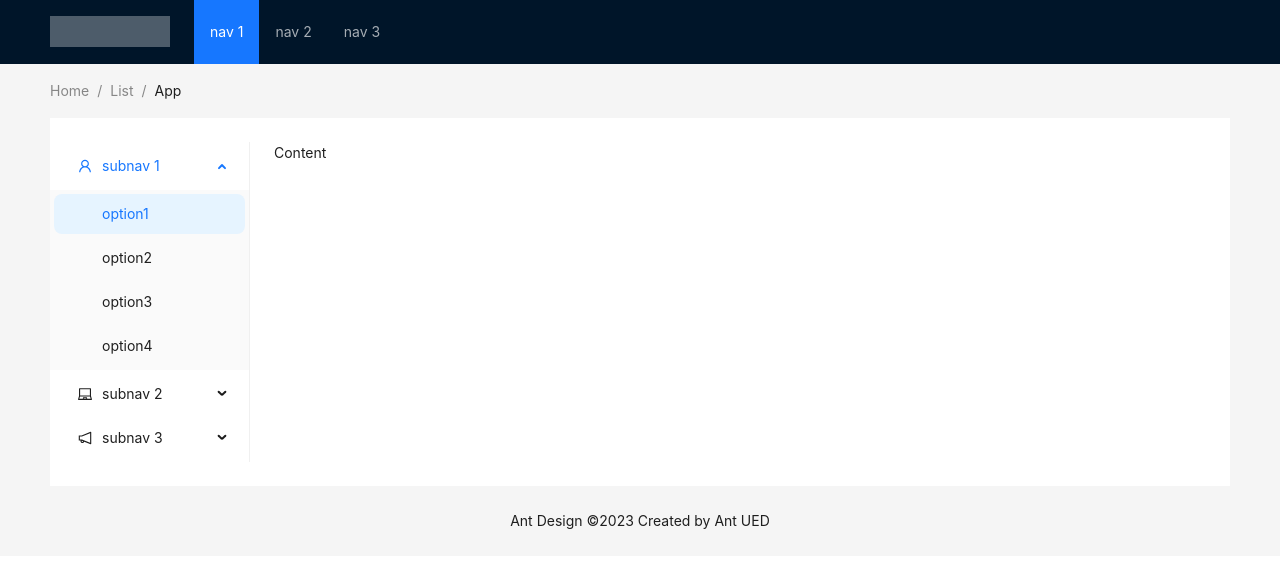
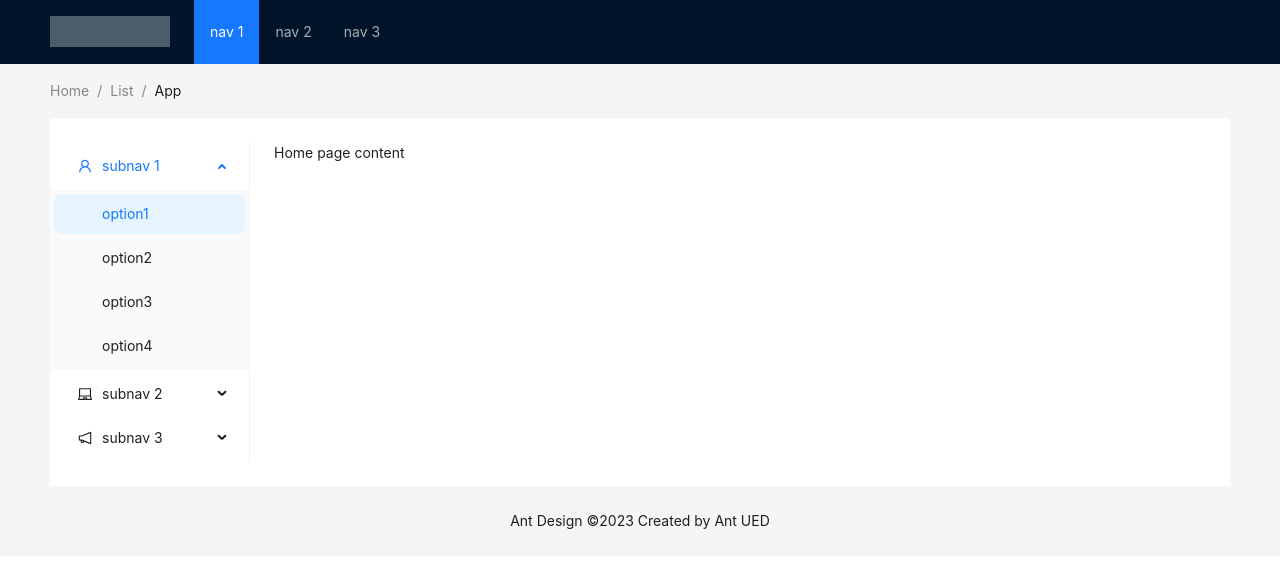
Before and after one commit to Kirill5k/fs2-ebay-app, a React (Create React App) app in the folder frontend/: page / in a window 1280 px wide. Shown: the top 568 px of the page. Built offline with nearby package versions, Linux system fonts and the light colour scheme.

Commit message:
Move everything into index.js

```diff
--- a/frontend/src/App.css
+++ /dev/null
@@ -1,19 +0,0 @@
-.header {
-  position: sticky;
-  top: 0;
-  z-index: 1;
-  width: 100%;
-}
-
-.logo {
-  float: left;
-  width: 120px;
-  height: 31px;
-  margin: 16px 24px 16px 0;
-  background: rgba(255, 255, 255, 0.3);
-}
-
-.ant-row-rtl .logo {
-  float: right;
-  margin: 16px 0 16px 24px;
-}
--- a/frontend/src/App.js
+++ /dev/null
@@ -1,69 +0,0 @@
-import './App.css';
-import React from 'react';
-import { LaptopOutlined, NotificationOutlined, UserOutlined } from '@ant-design/icons';
-import { App as AntdApp, Breadcrumb, Layout, Menu, ConfigProvider, theme } from 'antd';
-
-const { Header, Content, Footer, Sider } = Layout;
-
-const items1 = ['1', '2', '3'].map((key) => ({key, label: `nav ${key}`}));
-
-const items2 = [UserOutlined, LaptopOutlined, NotificationOutlined].map(
-    (icon, index) => {
-      const key = String(index + 1);
-
-      return {
-        key: `sub${key}`,
-        icon: React.createElement(icon),
-        label: `subnav ${key}`,
-
-        children: new Array(4).fill(null).map((_, j) => {
-          const subKey = index * 4 + j + 1;
-          return {
-            key: subKey,
-            label: `option${subKey}`,
-          };
-        }),
-      };
-    },
-);
-
-const App = () => {
-  const {
-    token: { colorBgContainer },
-  } = theme.useToken();
-
-  return (
-      <ConfigProvider theme={theme.compactAlgorithm} >
-        <AntdApp>
-          <Layout>
-            <Header className="header">
-              <div className="logo" />
-              <Menu theme="dark" mode="horizontal" defaultSelectedKeys={['1']} items={items1} />
-            </Header>
-            <Content style={{ padding: '0 50px' }}>
-              <Breadcrumb style={{ margin: '16px 0' }}>
-                <Breadcrumb.Item>Home</Breadcrumb.Item>
-                <Breadcrumb.Item>List</Breadcrumb.Item>
-                <Breadcrumb.Item>App</Breadcrumb.Item>
-              </Breadcrumb>
-              <Layout style={{ padding: '24px 0', background: colorBgContainer }}>
-                <Sider style={{ background: colorBgContainer }} width={200}>
-                  <Menu
-                      mode="inline"
-                      defaultSelectedKeys={['1']}
-                      defaultOpenKeys={['sub1']}
-                      style={{ height: '100%' }}
-                      items={items2}
-                  />
-                </Sider>
-                <Content style={{ padding: '0 24px', minHeight: 280 }}>Content</Content>
-              </Layout>
-            </Content>
-            <Footer style={{ textAlign: 'center' }}>Ant Design ©2023 Created by Ant UED</Footer>
-          </Layout>
-        </AntdApp>
-      </ConfigProvider>
-  );
-}
-
-export default App;
--- /dev/null
+++ b/frontend/src/containers/Home.js
@@ -0,0 +1,59 @@
+import { Breadcrumb, Layout, Menu, theme } from "antd";
+import React from "react";
+import {
+  LaptopOutlined,
+  NotificationOutlined,
+  UserOutlined
+} from "@ant-design/icons";
+
+const { Content, Sider } = Layout;
+
+const menuItems = [UserOutlined, LaptopOutlined, NotificationOutlined].map(
+    (icon, index) => {
+      const key = String(index + 1);
+
+      return {
+        key: `sub${key}`,
+        icon: React.createElement(icon),
+        label: `subnav ${key}`,
+
+        children: new Array(4).fill(null).map((_, j) => {
+          const subKey = index * 4 + j + 1;
+          return {
+            key: subKey,
+            label: `option${subKey}`,
+          };
+        }),
+      };
+    },
+);
+
+const Home = () => {
+  const {
+    token: { colorBgContainer },
+  } = theme.useToken();
+
+  return (
+      <Content style={{ padding: '0 50px' }}>
+        <Breadcrumb style={{ margin: '16px 0' }}>
+          <Breadcrumb.Item>Home</Breadcrumb.Item>
+          <Breadcrumb.Item>List</Breadcrumb.Item>
+          <Breadcrumb.Item>App</Breadcrumb.Item>
+        </Breadcrumb>
+        <Layout style={{ padding: '24px 0', background: colorBgContainer }}>
+          <Sider style={{ background: colorBgContainer }} width={200}>
+            <Menu
+                mode="inline"
+                defaultSelectedKeys={['1']}
+                defaultOpenKeys={['sub1']}
+                style={{ height: '100%' }}
+                items={menuItems}
+            />
+          </Sider>
+          <Content style={{ padding: '0 24px', minHeight: 280 }}>Home page content</Content>
+        </Layout>
+      </Content>
+  );
+}
+
+export default Home;
--- /dev/null
+++ b/frontend/src/containers/Stock.js
@@ -0,0 +1,59 @@
+import { Breadcrumb, Layout, Menu, theme } from "antd";
+import React from "react";
+import {
+  LaptopOutlined,
+  NotificationOutlined,
+  UserOutlined
+} from "@ant-design/icons";
+
+const { Content, Sider } = Layout;
+
+const menuItems = [UserOutlined, LaptopOutlined, NotificationOutlined].map(
+    (icon, index) => {
+      const key = String(index + 1);
+
+      return {
+        key: `sub${key}`,
+        icon: React.createElement(icon),
+        label: `subnav ${key}`,
+
+        children: new Array(4).fill(null).map((_, j) => {
+          const subKey = index * 4 + j + 1;
+          return {
+            key: subKey,
+            label: `option${subKey}`,
+          };
+        }),
+      };
+    },
+);
+
+const Stock = () => {
+  const {
+    token: { colorBgContainer },
+  } = theme.useToken();
+
+  return (
+      <Content style={{ padding: '0 50px' }}>
+        <Breadcrumb style={{ margin: '16px 0' }}>
+          <Breadcrumb.Item>Home</Breadcrumb.Item>
+          <Breadcrumb.Item>List</Breadcrumb.Item>
+          <Breadcrumb.Item>App</Breadcrumb.Item>
+        </Breadcrumb>
+        <Layout style={{ padding: '24px 0', background: colorBgContainer }}>
+          <Sider style={{ background: colorBgContainer }} width={200}>
+            <Menu
+                mode="inline"
+                defaultSelectedKeys={['1']}
+                defaultOpenKeys={['sub1']}
+                style={{ height: '100%' }}
+                items={menuItems}
+            />
+          </Sider>
+          <Content style={{ padding: '0 24px', minHeight: 280 }}>Home page content</Content>
+        </Layout>
+      </Content>
+  );
+}
+
+export default Stock;
--- a/frontend/src/index.css
+++ b/frontend/src/index.css
@@ -11,3 +11,23 @@ code {
   font-family: source-code-pro, Menlo, Monaco, Consolas, 'Courier New',
     monospace;
 }
+
+.header {
+  position: sticky;
+  top: 0;
+  z-index: 1;
+  width: 100%;
+}
+
+.logo {
+  float: left;
+  width: 120px;
+  height: 31px;
+  margin: 16px 24px 16px 0;
+  background: rgba(255, 255, 255, 0.3);
+}
+
+.ant-row-rtl .logo {
+  float: right;
+  margin: 16px 0 16px 24px;
+}
--- a/frontend/src/index.js
+++ b/frontend/src/index.js
@@ -1,13 +1,32 @@
 import React from 'react';
 import ReactDOM from 'react-dom/client';
 import './index.css';
-import App from './App';
 import reportWebVitals from './reportWebVitals';
+import { App, Layout, Menu, ConfigProvider, theme } from 'antd';
+import Home from './containers/Home';
+import Stock from './containers/Stock';
+
+
+const { Header, Footer } = Layout;
+
+const items1 = ['1', '2', '3'].map((key) => ({key, label: `nav ${key}`}));
 
 const root = ReactDOM.createRoot(document.getElementById('root'));
+
 root.render(
   <React.StrictMode>
-    <App />
+    <ConfigProvider theme={theme.compactAlgorithm} >
+      <App>
+        <Layout>
+          <Header className="header">
+            <div className="logo" />
+            <Menu theme="dark" mode="horizontal" defaultSelectedKeys={['1']} items={items1} />
+          </Header>
+          <Home />
+          <Footer style={{ textAlign: 'center' }}>Ant Design ©2023 Created by Ant UED</Footer>
+        </Layout>
+      </App>
+    </ConfigProvider>
   </React.StrictMode>
 );
 
```
